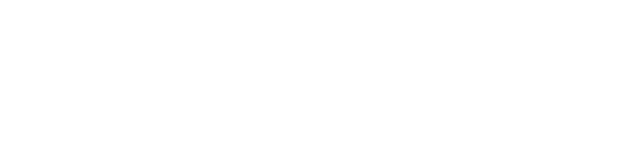
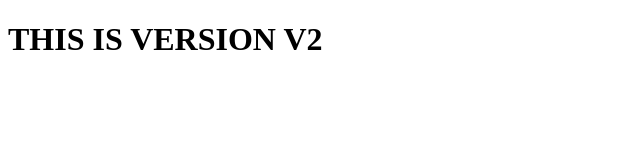
Before and after one commit to rajurkarv20299/mydevRepo, a plain HTML site: page index.html in a window 1280 px wide. Shown: the whole page, without its empty margins (0-640 px from the left). Drawn offline with Linux system fonts and the light colour scheme.

Commit message:
this is v2

```diff
--- a/index.html
+++ b/index.html
@@ -6,6 +6,6 @@
     <title>Document</title>
 </head>
 <body>
-
+    <h1>THIS IS VERSION V2</h1>
 </body>
 </html>
```
